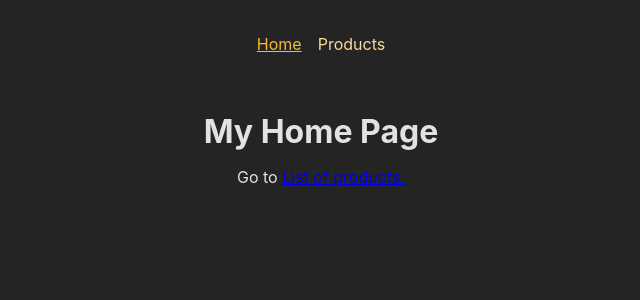
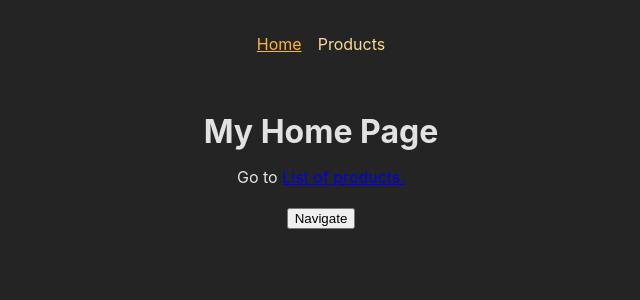
Before and after one commit to Hoang-Minh/react-router, a React (Create React App) app: page / in a window 1280 px wide. Shown: the top 300 px of the page, without its empty margins (319-959 px from the left). Built offline with nearby package versions, Linux system fonts and the light colour scheme.

Commit message:
navigate programmatically

```diff
--- a/src/components/MainNavigation.js
+++ b/src/components/MainNavigation.js
@@ -14,6 +14,9 @@
               className={({ isActive }) =>
                 isActive ? classes.active : undefined
               }
+            //   style={({ isActive }) => ({
+            //     textAlign: isActive ? "center" : "left",
+            //   })}
               end
             >
               Home
--- a/src/pages/Home.js
+++ b/src/pages/Home.js
@@ -1,13 +1,23 @@
-import React from 'react';
-import { Link } from 'react-router-dom';
+import React from "react";
+import { Link, useNavigate } from "react-router-dom";
 
 const Home = () => {
+  const navigate = useNavigate();
+
+  const navigateHandler = () => {
+    navigate("/products");
+  };
   return (
     <>
-        <h1>My Home Page</h1>
-        <p>Go to <Link to='/products'>List of products.</Link></p>
+      <h1>My Home Page</h1>
+      <p>
+        Go to <Link to="/products">List of products.</Link>
+      </p>
+      <p>
+        <button onClick={navigateHandler}>Navigate</button>
+      </p>
     </>
-  )
-}
+  );
+};
 
-export default Home
+export default Home;
```
